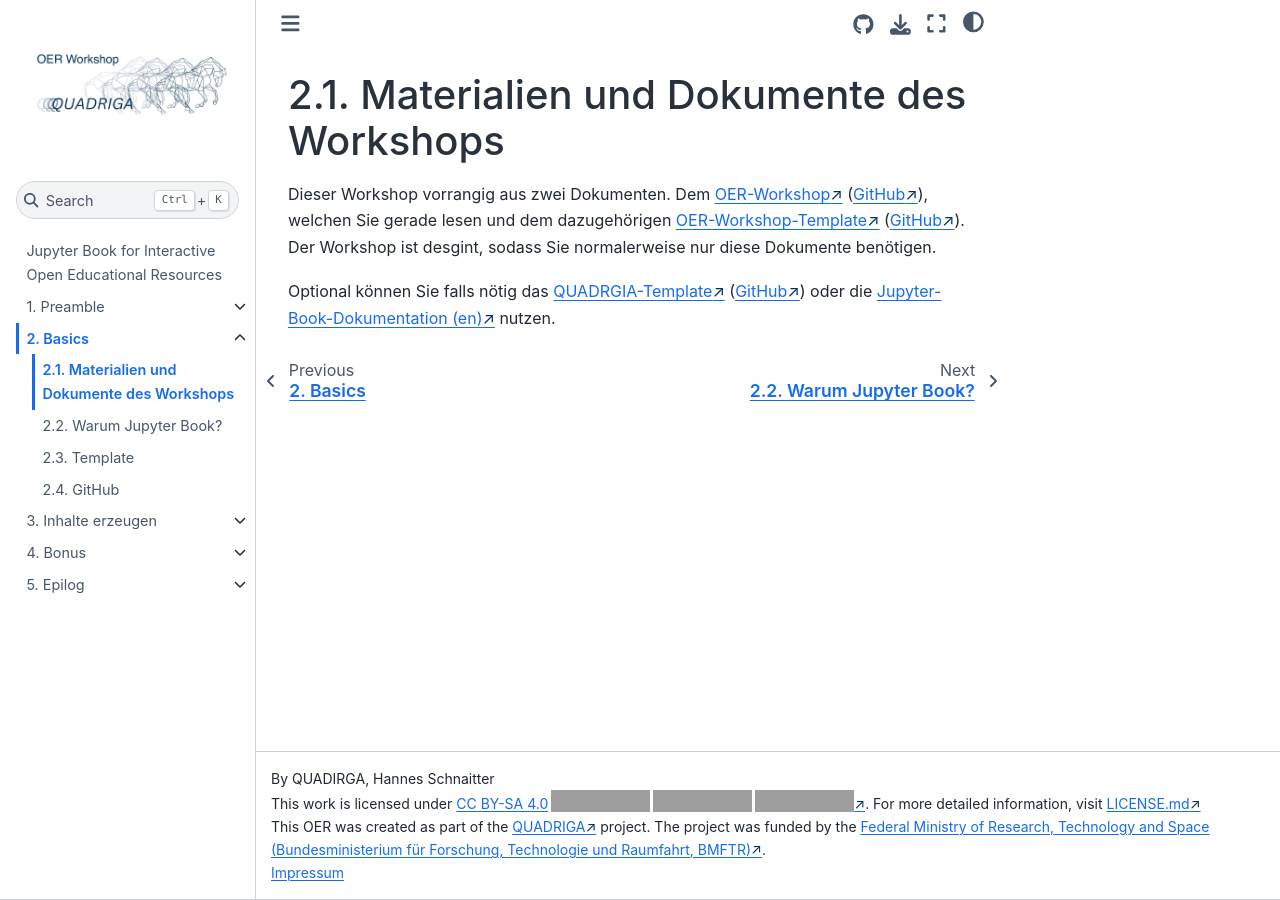
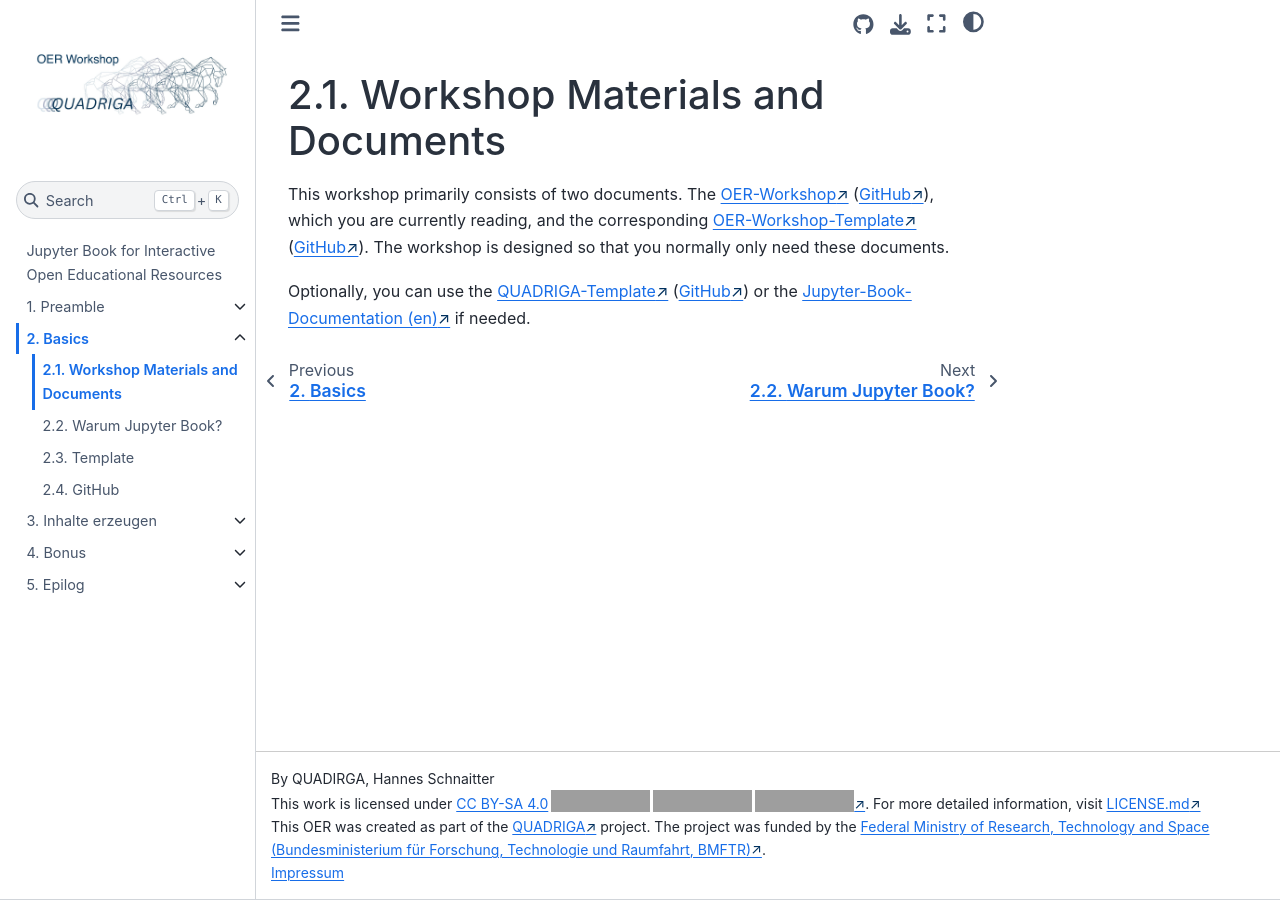
Before and after one commit to quadriga-dk/OER-Workshop, a Jupyter Book: the page built from basics/documents.md, in a window 1280 px wide. Built offline with Jupyter Book 1.0.4 settings and Sphinx 7.4.7 and the Sphinx Book theme 1.1.4, drawn with Linux system fonts in a browser that asks for light colours; pages that are not in the unit, such as notebooks, are missing from menus; grey boxes are pictures that could not be loaded.

Commit message:
feat: translate basics/documents.md

```diff
--- a/basics/documents.md
+++ b/basics/documents.md
@@ -1,5 +1,5 @@
-# Materialien und Dokumente des Workshops
+# Workshop Materials and Documents
 
-Dieser Workshop vorrangig aus zwei Dokumenten. Dem <a href="https://quadriga-dk.github.io/OER-Workshop" target="_blank" class="external-link">OER-Workshop</a> (<a href="https://github.com/quadriga-dk/OER-Workshop" target="_blank" class="external-link">GitHub</a>), welchen Sie gerade lesen und dem dazugehörigen <a href="https://quadriga-dk.github.io/OER-Workshop-Template" target="_blank" class="external-link">OER-Workshop-Template</a> (<a href="https://github.com/quadriga-dk/OER-Workshop-Template" target="_blank" class="external-link">GitHub</a>). Der Workshop ist desgint, sodass Sie normalerweise nur diese Dokumente benötigen.
+This workshop primarily consists of two documents. The <a href="https://quadriga-dk.github.io/OER-Workshop" target="_blank" class="external-link">OER-Workshop</a> (<a href="https://github.com/quadriga-dk/OER-Workshop" target="_blank" class="external-link">GitHub</a>), which you are currently reading, and the corresponding <a href="https://quadriga-dk.github.io/OER-Workshop-Template" target="_blank" class="external-link">OER-Workshop-Template</a> (<a href="https://github.com/quadriga-dk/OER-Workshop-Template" target="_blank" class="external-link">GitHub</a>). The workshop is designed so that you normally only need these documents.
 
-Optional können Sie falls nötig das <a href="https://quadriga-dk.github.io/Book_Template" target="_blank" class="external-link">QUADRGIA-Template</a> (<a href="https://github.com/quadriga-dk/Book_Template" target="_blank" class="external-link">GitHub</a>) oder die <a href="https://jupyterbook.org" target="_blank" class="external-link">Jupyter-Book-Dokumentation (en)</a> nutzen.
+Optionally, you can use the <a href="https://quadriga-dk.github.io/Book_Template" target="_blank" class="external-link">QUADRIGA-Template</a> (<a href="https://github.com/quadriga-dk/Book_Template" target="_blank" class="external-link">GitHub</a>) or the <a href="https://jupyterbook.org" target="_blank" class="external-link">Jupyter-Book-Documentation (en)</a> if needed.
```
